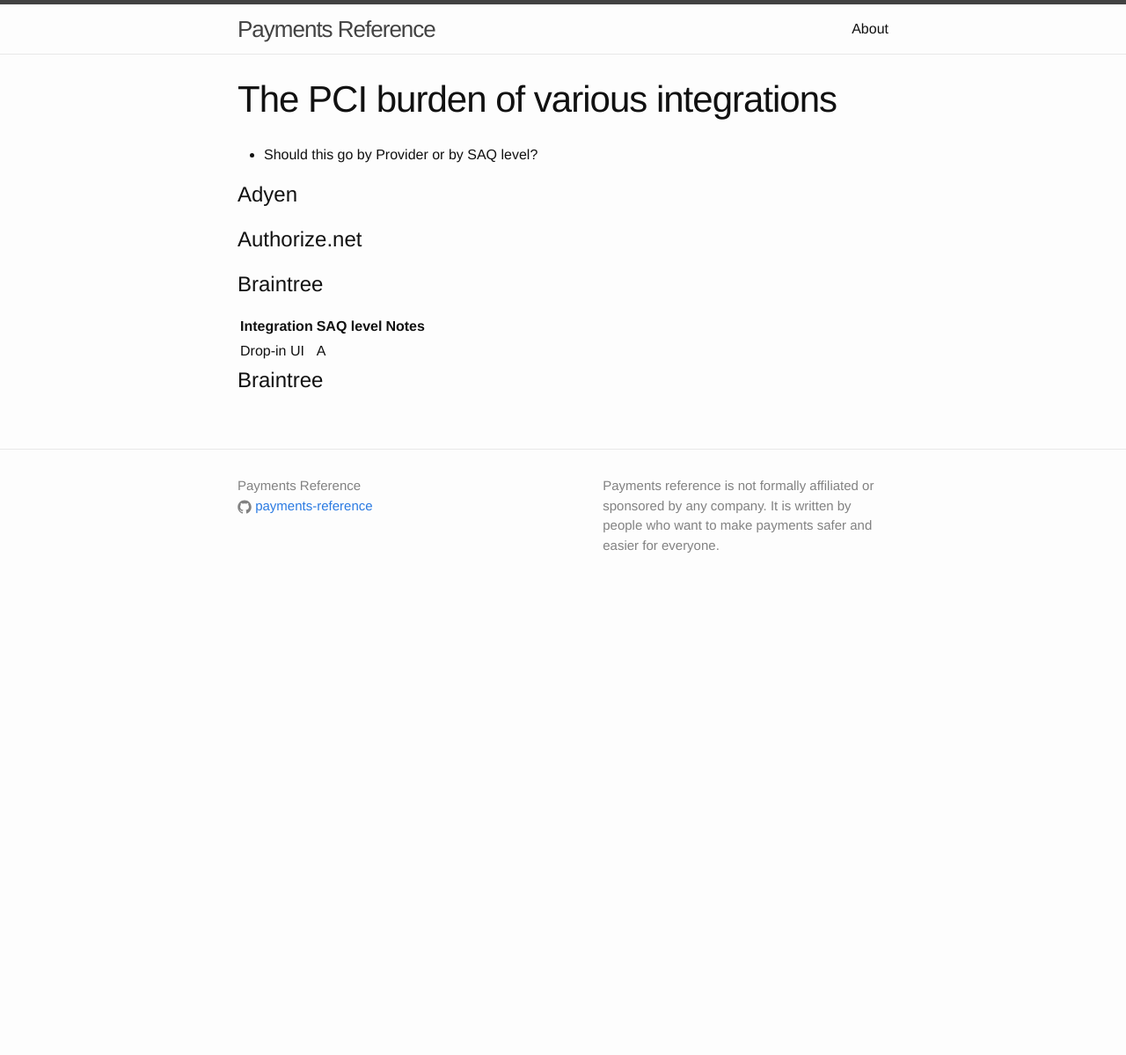
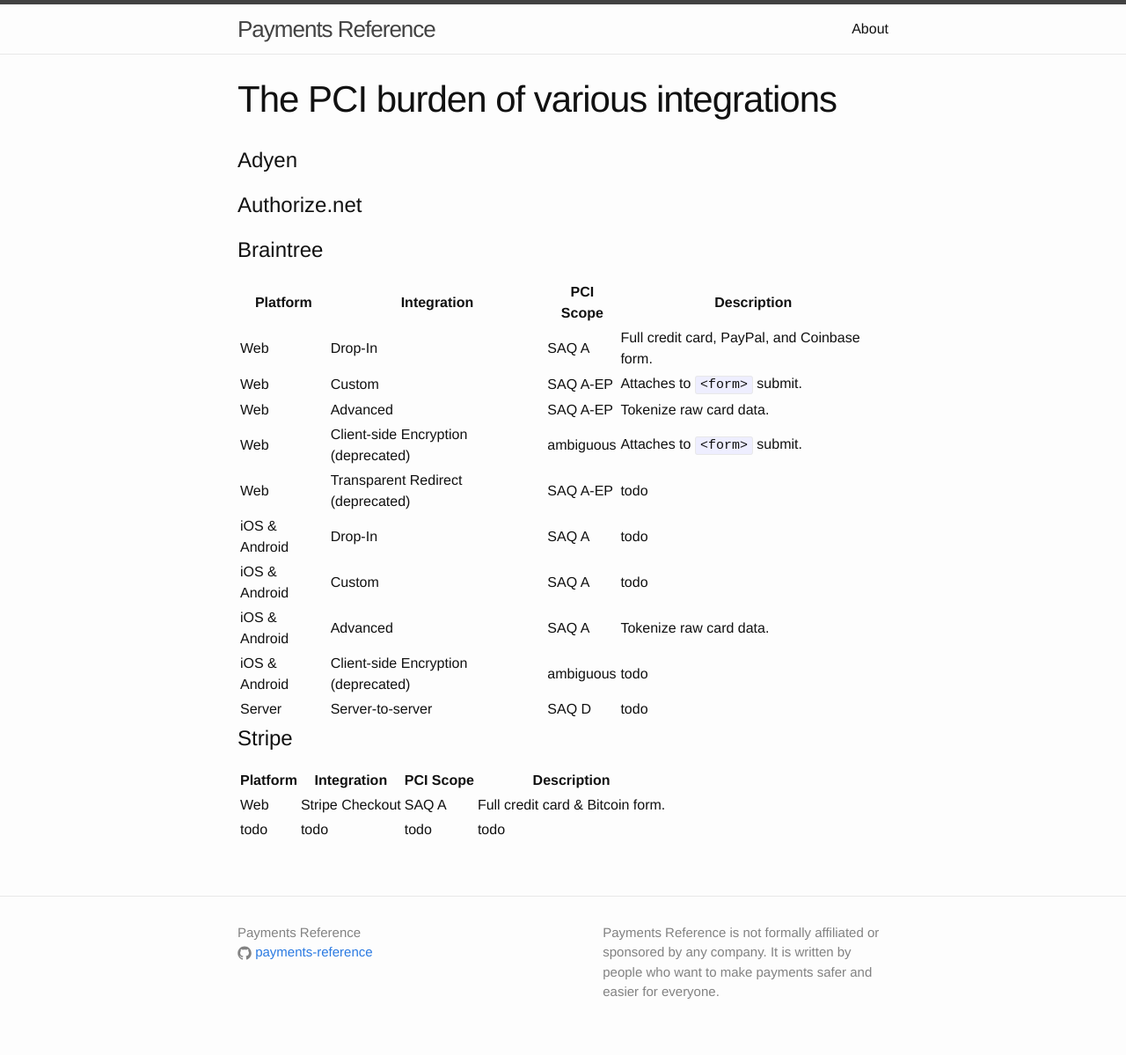
Before and after one commit to payments-reference/payments-reference, a Jekyll site: the page built from pci-compliance/integrations.md, in a window 1280 px wide. Shown: the whole page at 88% size. Built offline with Jekyll 4.4.1, drawn with Linux system fonts in a browser that asks for light colours; before the commit the page ends 900 px from its top, so only the background shows below that.

Commit message:
Add more about integrations

```diff
--- a/_config.yml
+++ b/_config.yml
@@ -2,7 +2,7 @@
 title: Payments Reference
 # email: your-email@domain.com
 description: > # this means to ignore newlines until "baseurl:"
-  Payments reference is not formally affiliated or sponsored by any company. It is written by people who want to make payments safer and easier for everyone.
+  Payments Reference is not formally affiliated or sponsored by any company. It is written by people who want to make payments safer and easier for everyone.
 baseurl: "" # the subpath of your site, e.g. /blog/
 url: "http://yourdomain.com" # the base hostname & protocol for your site
 # twitter_username: jekyllrb
--- a/pci-compliance/integrations.md
+++ b/pci-compliance/integrations.md
@@ -3,8 +3,6 @@ layout: page
 title: The PCI burden of various integrations
 permalink: /pci-compliance/integrations/
 ---
-
-- Should this go by Provider or by SAQ level?
 
 # Adyen
 
@@ -12,8 +10,22 @@ permalink: /pci-compliance/integrations/
 
 # Braintree
 
-| Integration | SAQ level | Notes |
-| --- | --- | --- |
-| Drop-in UI | A | |
+Platform | Integration | PCI Scope | Description
+-----|-----|-----|-----
+Web | Drop-In | SAQ A | Full credit card, PayPal, and Coinbase form.
+Web | Custom | SAQ A-EP | Attaches to `<form>` submit.
+Web | Advanced | SAQ A-EP | Tokenize raw card data.
+Web | Client-side Encryption (deprecated) | ambiguous | Attaches to `<form>` submit.
+Web | Transparent Redirect (deprecated) | SAQ A-EP | todo
+iOS & Android | Drop-In | SAQ A | todo
+iOS & Android | Custom | SAQ A | todo
+iOS & Android | Advanced | SAQ A | Tokenize raw card data.
+iOS & Android | Client-side Encryption (deprecated) | ambiguous | todo
+Server | Server-to-server | SAQ D | todo
 
-# Braintree
+# Stripe
+
+Platform | Integration | PCI Scope | Description
+-----|-----|-----|-----
+Web | Stripe Checkout | SAQ A | Full credit card & Bitcoin form.
+todo | todo | todo | todo
```
Also changed, not shown: pci-compliance/saqs.md (+5 -2 lines).
